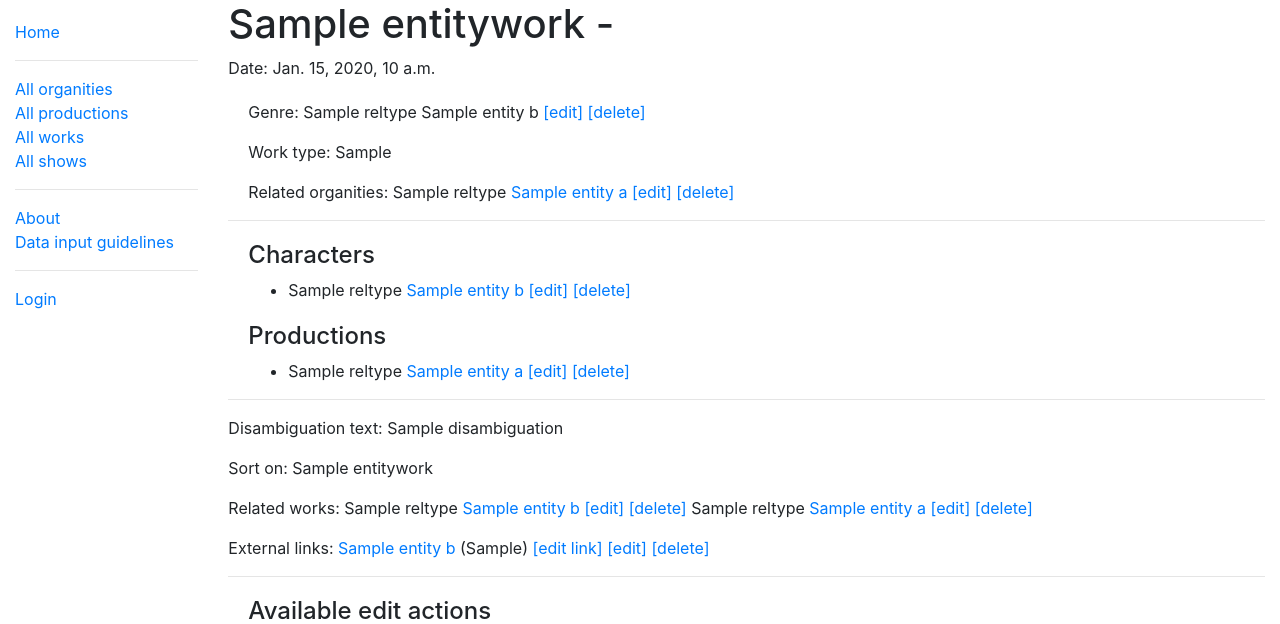
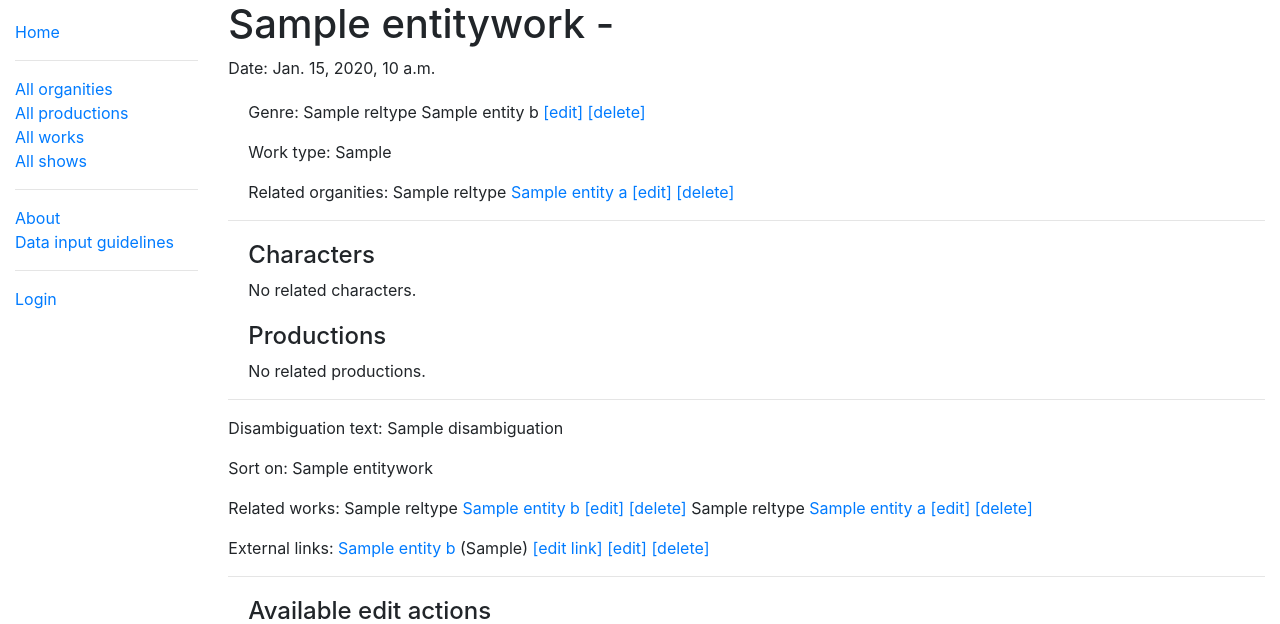
Before and after one commit to ruettet/StageBrainz, a Django app: template catalog/templates/catalog/entitywork_detail.html in a window 1280 px wide. Shown: the top 624 px of the page. Run offline with Django 3.2, Linux system fonts and the light colour scheme; the template is opened without the code that fills it: most values are stand-ins (such as "Sample title", 1, 10 or a date in 2020); some libraries are stand-ins or nearby versions.

Commit message:
even better all the time for characters

```diff
--- a/catalog/templates/catalog/entityorganity_detail.html
+++ b/catalog/templates/catalog/entityorganity_detail.html
@@ -96,6 +96,7 @@
 
     <hr>
 
+    <div style="margin-left:20px;margin-top:20px">
     <p>Sort name: {{ entityorganity.sort_name }}</p>
     <p>Disambiguation: {{ entityorganity.disambiguation }}</p>
 
@@ -126,6 +127,7 @@
             <a href="{% url 'organity_url_delete' relation.pk %}">[delete]</a>
         {% endfor %}
     </p>
+    </div>
 
     <hr>
 
--- a/catalog/templates/catalog/entitywork_detail.html
+++ b/catalog/templates/catalog/entitywork_detail.html
@@ -38,6 +38,7 @@
     <!-- display credits -->
     <div style="margin-left:20px;margin-top:20px">
         <h4>Characters</h4>
+            {% if entitywork.relationworkcharacter_set.all.exists %}
             <ul>
                 {% for relation in entitywork.relationworkcharacter_set.all %}
                     <li>
@@ -48,12 +49,16 @@
                     </li>
                 {% endfor %}
             </ul>
+            {% else %}
+            <p>No related characters.</p>
+            {% endif %}
 
     </div>
 
     <!-- display productions -->
     <div style="margin-left:20px;margin-top:20px">
         <h4>Productions</h4>
+            {% if entitywork.relationproductionwork_set.all.exists %}
             <ul>
                 {% for relation in entitywork.relationproductionwork_set.all %}
                     <li>
@@ -64,6 +69,9 @@
                     </li>
                 {% endfor %}
             </ul>
+            {% else %}
+            <p>No related productions.</p>
+            {% endif %}
     </div>
 
     <hr>
@@ -80,7 +88,7 @@
         {% endfor %}
         {% for relation in entitywork.workb.all %}
             {{relation.relation_type.all|join:", "}}
-            <a href="{% url 'workss-detail' relation.entity_a.pk %}">{{relation.entity_a.name}}</a>
+            <a href="{% url 'works-detail' relation.entity_a.pk %}">{{relation.entity_a.name}}</a>
             <a href="{% url 'work_work_update' relation.pk %}">[edit]</a>
             <a href="{% url 'work_work_delete' relation.pk %}">[delete]</a>
         {% endfor %}
--- a/catalog/templates/catalog/entitywork_list.html
+++ b/catalog/templates/catalog/entitywork_list.html
@@ -6,7 +6,7 @@
   <ul>
     {% for work in entitywork_list %}
       <li>
-        {% if work.sort_name %}{{ work.sort_name }}{% else %}No sort name provided{% endif %} (<a href="{{ work.get_absolute_url }}">{{ work.name }}</a>{% if work.disambiguation %}, <i>{{work.disambiguation}}</i>{% endif %})
+        {% if work.sort_name %}{{ work.sort_name }}{% else %}No sort name provided{% endif %} (<a href="{{ work.get_absolute_url }}">{{ work.name }}</a>{% if work.start_date %}, {{ work.start_date }}{% endif %}{% if work.disambiguation %}, <i>{{work.disambiguation}}</i>{% endif %})
       </li>
     {% endfor %}
   </ul>
```
